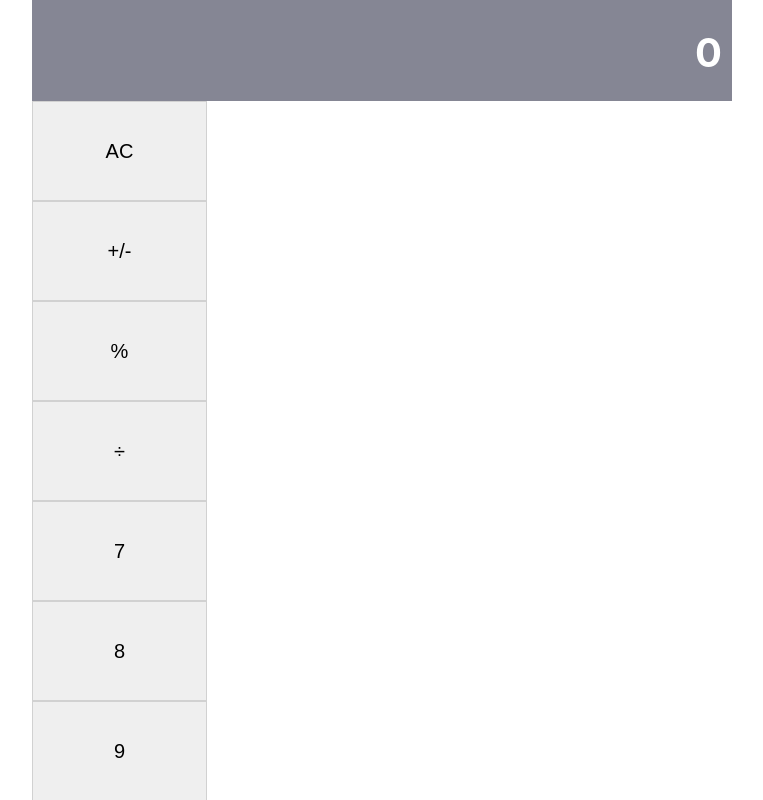
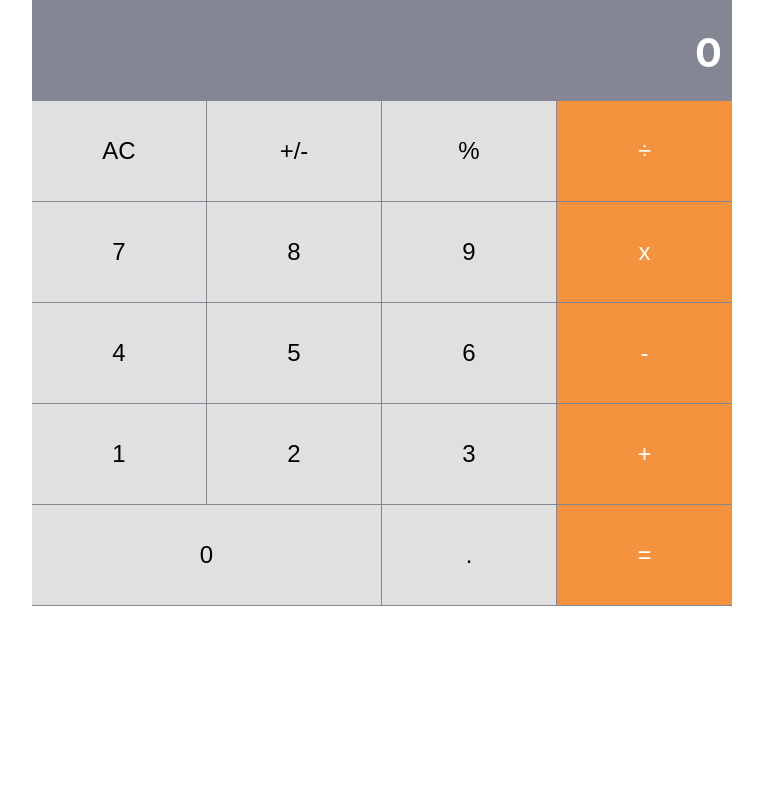
Before and after one commit to JuanPabloGil/Calculator-React, a React (Create React App) app: page / in a window 1280 px wide. Shown: the top 800 px of the page, without its empty margins (258-1021 px from the left). Built offline with nearby package versions, Linux system fonts and the light colour scheme.

Commit message:
Adapt css to new props properties

```diff
--- a/src/style/button.css
+++ b/src/style/button.css
@@ -1,16 +1,28 @@
-button {
+.component-button {
+    display: inline-flex;
+    width: 25%;
+    flex: 1 0 auto;
+  }
+
+  .component-button.wide {
+    width: 50%;
+  }
+
+  .component-button button {
+    background-color: #e0e0e0;
+    border: 0;
+    font-size: 1.5rem;
+    margin: 0 1px 0 0;
+    flex: 1 0 auto;
+    padding: 0;
     height: 100px;
-    width: 175px;
-    color: black;
-    border: 1px #d1d1d1 solid;
-    font-size: 20px;
-}
+  }
 
-.button-big{
-    width: 350px;
-}
+  .component-button:last-child button {
+    margin-right: 0;
+  }
 
-.button-orange {
-    background-color: #f5913e;
+  .component-button.orange button {
+    background-color: #f5923e;
     color: white;
-}
+  }
--- a/src/style/buttonPanel.css
+++ b/src/style/buttonPanel.css
@@ -1,11 +1,15 @@
-.ButtonPanel {
+
+.component-button-panel {
+  background-color: #858694;
   display: flex;
   flex-direction: row;
   flex-wrap: wrap;
-    width: 700px;
+  flex: 1 0 auto;
 }
 
-  .ButtonPanel > div {
+.component-button-panel > div {
   width: 100%;
+  margin-bottom: 1px;
+  flex: 1 0 auto;
   display: flex;
 }
```
Lines whose indentation alone changed are shown as unchanged.
